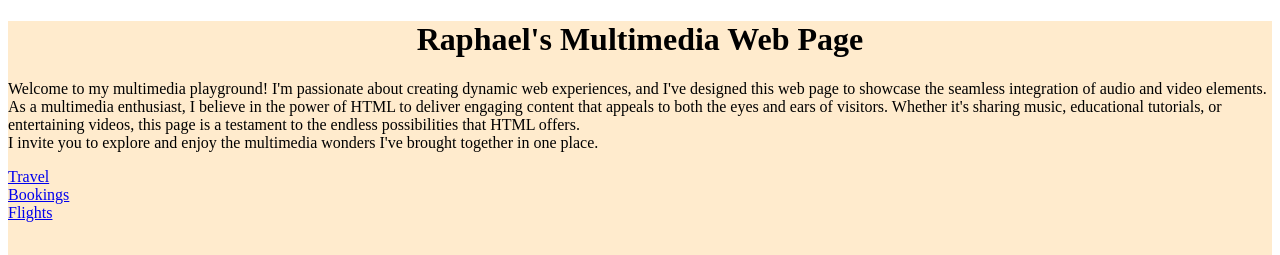
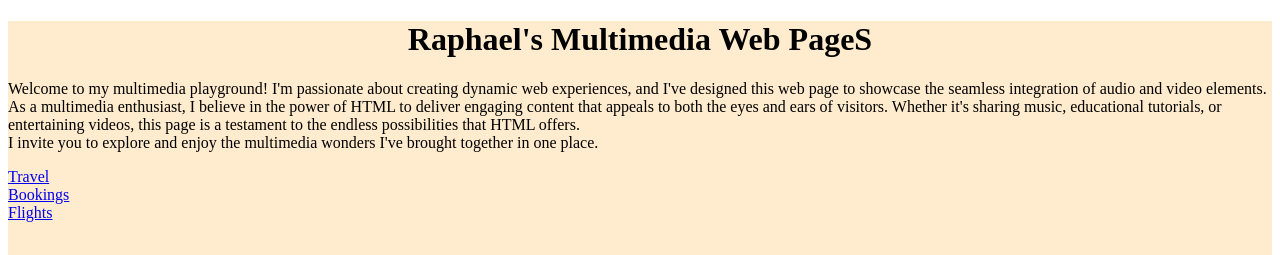
Before and after one commit to OghosaRaphael/raphael, a plain HTML site: page CPAN 134 lab4.html in a window 1280 px wide. Shown: the top 255 px of the page. Drawn offline with Linux system fonts and the light colour scheme.

Commit message:
Second Commit

```diff
--- a/CPAN 134 lab4.html
+++ b/CPAN 134 lab4.html
@@ -5,7 +5,7 @@
         </head>
     <body>
         <div style="background-color: blanchedalmond;">
-        <h1 align="center">Raphael's Multimedia Web Page</h1>
+        <h1 align="center">Raphael's Multimedia Web PageS</h1>
 
         <main>
         <p>Welcome to my multimedia playground! I'm passionate about creating dynamic web experiences,
```
